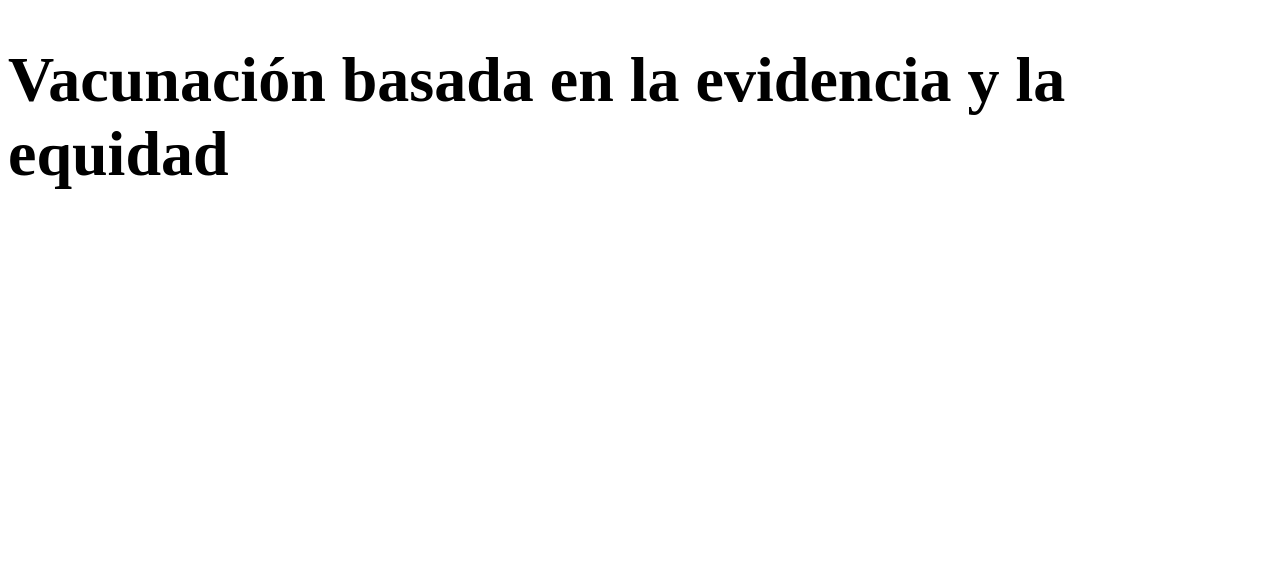
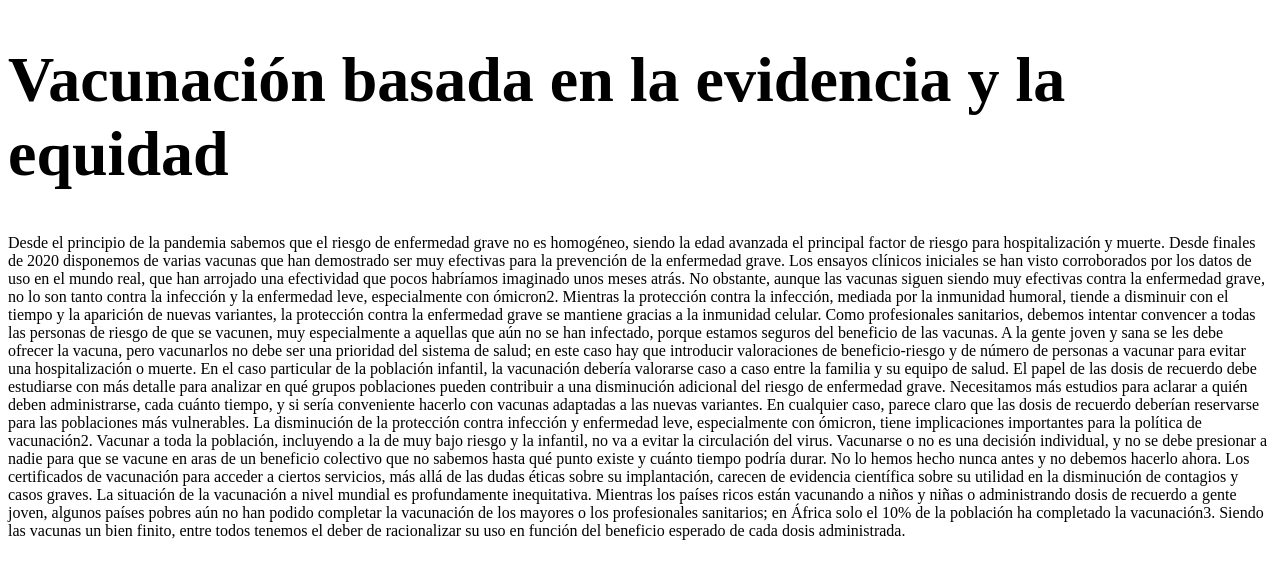
Before and after one commit to Danrodriguez04/Covi, a plain HTML site: page pagines/vacunacion.html in a window 1280 px wide. Drawn offline with Linux system fonts and the light colour scheme.

Commit message:
covi finalizada

```diff
--- a/pagines/vacunacion.html
+++ b/pagines/vacunacion.html
@@ -1,16 +1,58 @@
 <!DOCTYPE html>
 <html lang="en">
+
 <head>
     <meta charset="UTF-8">
     <title>Vacunación basada en la evidencia y la equidad</title>
     <style>
-        h1{
+        h1 {
             font-size: 400%;
         }
     </style>
 </head>
+
 <body>
     <h1> Vacunación basada en la evidencia y la equidad</h1>
+    <p>
+        Desde el principio de la pandemia sabemos que el riesgo de enfermedad grave no es homogéneo, siendo la edad
+        avanzada el principal factor de riesgo para hospitalización y muerte. Desde finales de 2020 disponemos de varias
+        vacunas que han demostrado ser muy efectivas para la prevención de la enfermedad grave. Los ensayos clínicos
+        iniciales se han visto corroborados por los datos de uso en el mundo real, que han arrojado una efectividad que
+        pocos habríamos imaginado unos meses atrás.
+
+        No obstante, aunque las vacunas siguen siendo muy efectivas contra la enfermedad grave, no lo son tanto contra
+        la infección y la enfermedad leve, especialmente con ómicron2. Mientras la protección contra la infección,
+        mediada por la inmunidad humoral, tiende a disminuir con el tiempo y la aparición de nuevas variantes, la
+        protección contra la enfermedad grave se mantiene gracias a la inmunidad celular.
+
+        Como profesionales sanitarios, debemos intentar convencer a todas las personas de riesgo de que se vacunen, muy
+        especialmente a aquellas que aún no se han infectado, porque estamos seguros del beneficio de las vacunas. A la
+        gente joven y sana se les debe ofrecer la vacuna, pero vacunarlos no debe ser una prioridad del sistema de
+        salud; en este caso hay que introducir valoraciones de beneficio-riesgo y de número de personas a vacunar para
+        evitar una hospitalización o muerte. En el caso particular de la población infantil, la vacunación debería
+        valorarse caso a caso entre la familia y su equipo de salud.
+
+        El papel de las dosis de recuerdo debe estudiarse con más detalle para analizar en qué grupos poblaciones pueden
+        contribuir a una disminución adicional del riesgo de enfermedad grave. Necesitamos más estudios para aclarar a
+        quién deben administrarse, cada cuánto tiempo, y si sería conveniente hacerlo con vacunas adaptadas a las nuevas
+        variantes. En cualquier caso, parece claro que las dosis de recuerdo deberían reservarse para las poblaciones
+        más vulnerables.
+
+        La disminución de la protección contra infección y enfermedad leve, especialmente con ómicron, tiene
+        implicaciones importantes para la política de vacunación2. Vacunar a toda la población, incluyendo a la de muy
+        bajo riesgo y la infantil, no va a evitar la circulación del virus. Vacunarse o no es una decisión individual, y
+        no se debe presionar a nadie para que se vacune en aras de un beneficio colectivo que no sabemos hasta qué punto
+        existe y cuánto tiempo podría durar. No lo hemos hecho nunca antes y no debemos hacerlo ahora. Los certificados
+        de vacunación para acceder a ciertos servicios, más allá de las dudas éticas sobre su implantación, carecen de
+        evidencia científica sobre su utilidad en la disminución de contagios y casos graves.
+
+        La situación de la vacunación a nivel mundial es profundamente inequitativa. Mientras los países ricos están
+        vacunando a niños y niñas o administrando dosis de recuerdo a gente joven, algunos países pobres aún no han
+        podido completar la vacunación de los mayores o los profesionales sanitarios; en África solo el 10% de la
+        población ha completado la vacunación3. Siendo las vacunas un bien finito, entre todos tenemos el deber de
+        racionalizar su uso en función del beneficio esperado de cada dosis administrada.
+    </p>
 
 </body>
+
 </html>
```
